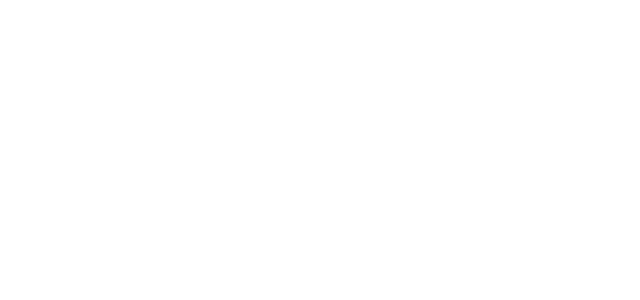
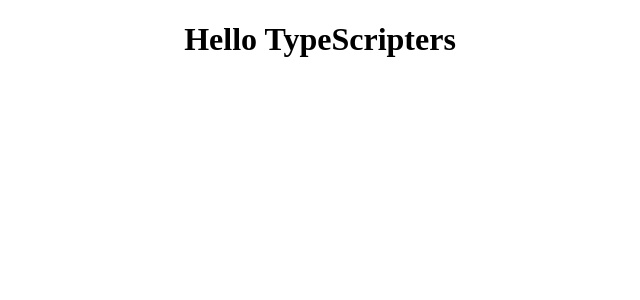
Before and after one commit to BeknazBaktygulov/TypeScript-Todo, a React (Create React App) app: page / in a window 1280 px wide. Shown: the top 300 px of the page, without its empty margins (320-960 px from the left). Built offline with nearby package versions, Linux system fonts and the light colour scheme.

Commit message:
Added type check for app

```diff
--- a/src/App.tsx
+++ b/src/App.tsx
@@ -1,10 +1,10 @@
-import React from 'react';
+import React, {FC} from 'react';
 import './App.css';
 
-function App() {
+const App: FC  = () => {
   return (
     <div className="App">
-
+      <h1>Hello TypeScripters</h1>
     </div>
   );
 }
```
